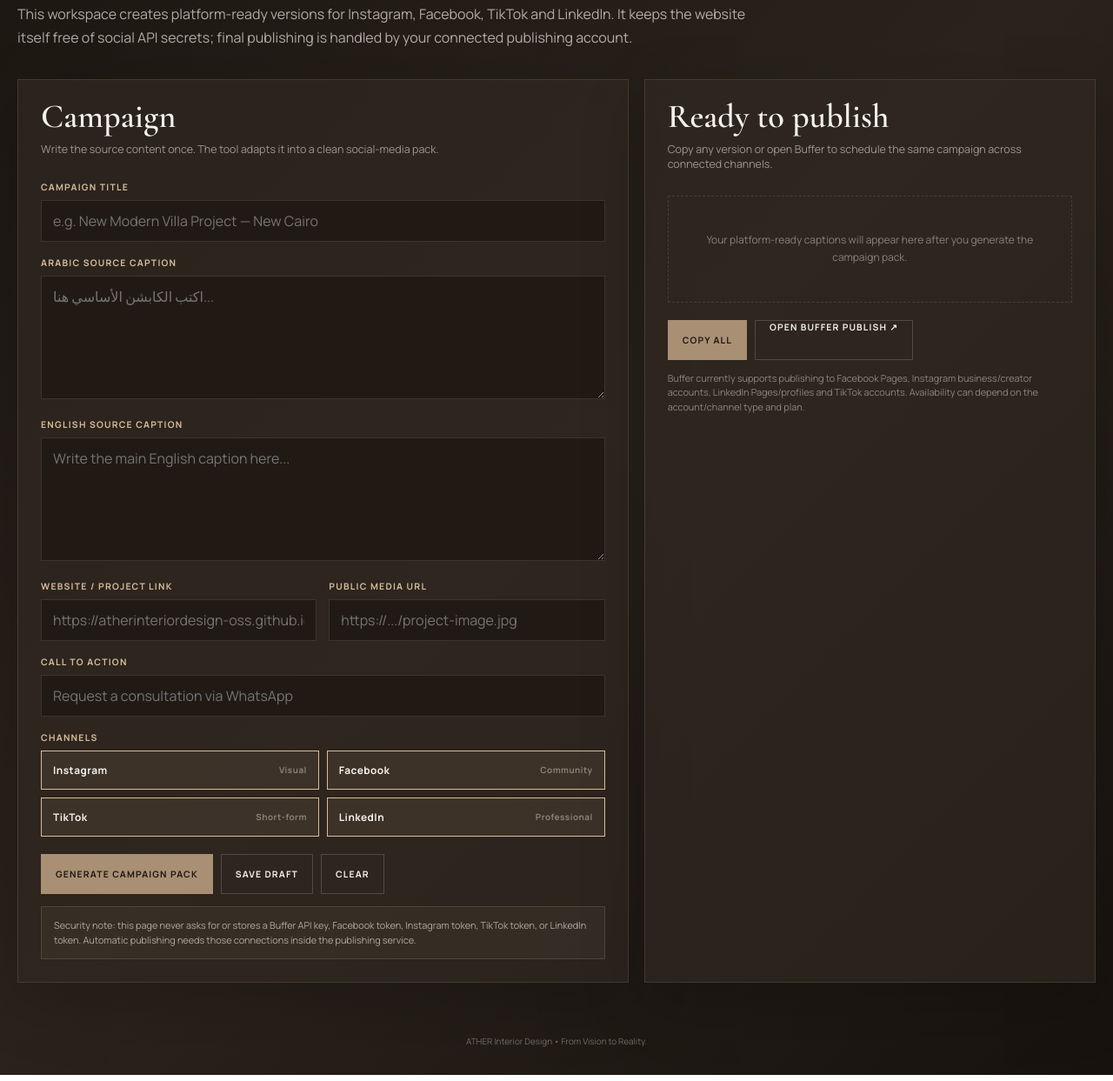
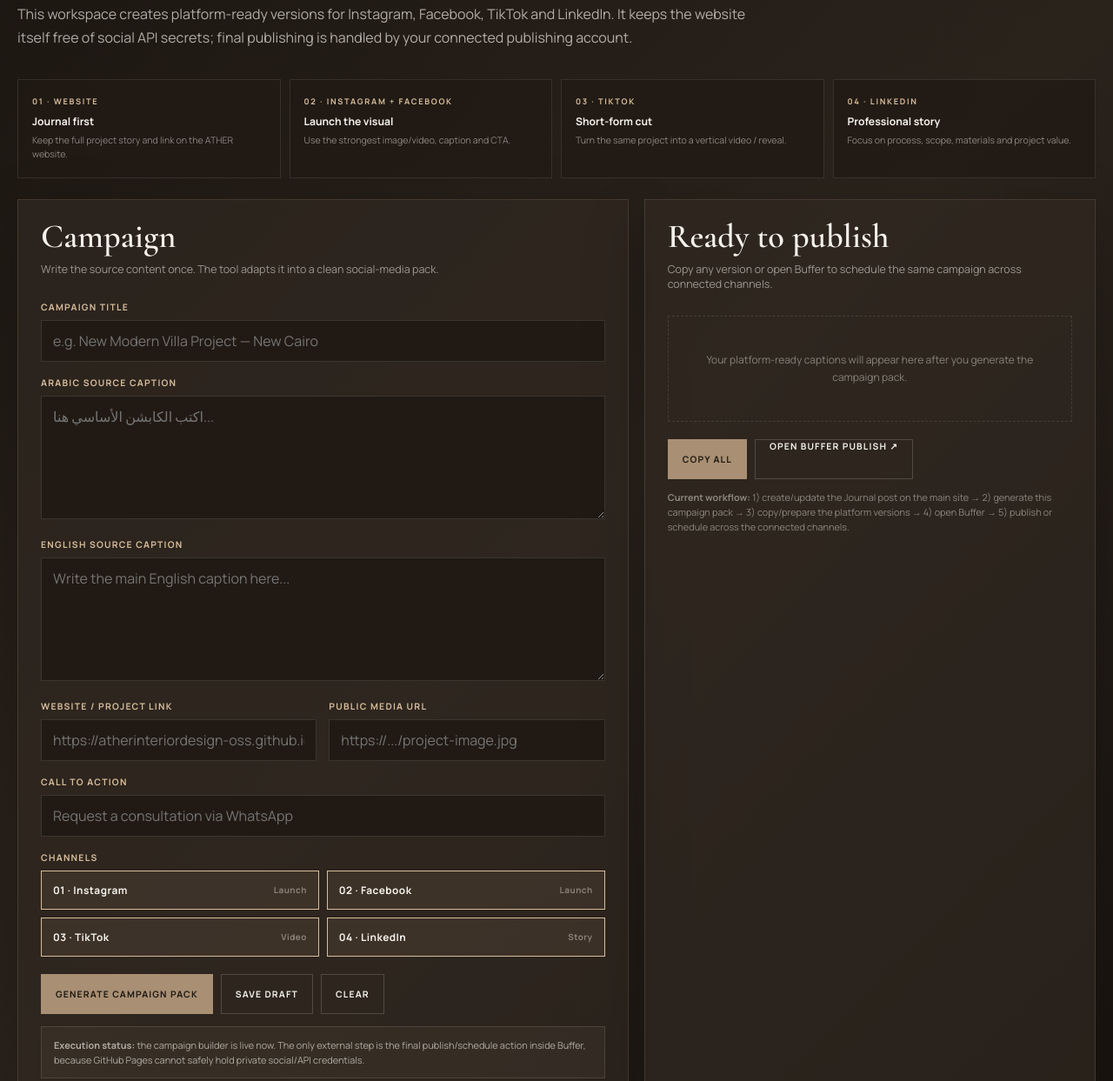
Before and after one commit to atherinteriordesign-oss/ather-website, a plain HTML site: page publisher.html in a window 1280 px wide. Shown: the part 349-1592 px from the top of the page at 87% size. Drawn offline with nearby package versions, Linux system fonts and the light colour scheme.

Commit message:
Organize ATHER publishing workflow and channel order

```diff
--- a/publisher.html
+++ b/publisher.html
@@ -34,6 +34,11 @@ a{text-decoration:none;color:inherit}
 h1,h2,h3{font-family:"Cormorant Garamond",serif;font-weight:600;line-height:.96;margin:0}
 h1{font-size:clamp(3.2rem,6vw,6.3rem);max-width:980px}
 .hero p{max-width:850px;color:rgba(244,241,235,.68);font-size:1rem;line-height:1.7;margin:20px 0 0}
+.plan{display:grid;grid-template-columns:repeat(4,1fr);gap:10px;margin:0 0 24px}
+.plan-item{position:relative;border:1px solid rgba(244,241,235,.1);background:rgba(33,26,20,.72);padding:18px 16px;min-height:112px}
+.plan-item b{display:block;color:var(--champ);font-size:.58rem;letter-spacing:.18em;text-transform:uppercase;margin-bottom:8px}
+.plan-item strong{display:block;font-size:.76rem;margin-bottom:6px}
+.plan-item span{display:block;color:rgba(244,241,235,.5);font-size:.66rem;line-height:1.5}
 .layout{display:grid;grid-template-columns:1.15fr .85fr;gap:18px;padding-bottom:60px}
 .panel{border:1px solid var(--line);background:rgba(48,40,33,.72);box-shadow:0 22px 70px rgba(0,0,0,.2)}
 .panel-head{padding:24px 26px 10px}
@@ -77,14 +82,14 @@ textarea{resize:vertical;min-height:142px}
 footer{padding:0 0 32px;color:rgba(244,241,235,.38);font-size:.62rem;text-align:center}
 .toast{position:fixed;right:18px;bottom:18px;z-index:10;padding:12px 14px;background:var(--paper);color:var(--charcoal);font-size:.68rem;font-weight:700;box-shadow:0 14px 30px rgba(0,0,0,.25);opacity:0;transform:translateY(10px);pointer-events:none;transition:.25s}
 .toast.show{opacity:1;transform:none}
-@media (max-width:900px){.layout{grid-template-columns:1fr}.row{grid-template-columns:1fr}}
+@media (max-width:900px){.layout{grid-template-columns:1fr}.row{grid-template-columns:1fr}.plan{grid-template-columns:repeat(2,1fr)}}
 @media (max-width:560px){
   .container{width:min(calc(100% - 24px),var(--max))}
   .topbar-inner{min-height:70px}.brand-mark{width:48px;height:48px}
   .buffer-link{padding:9px 11px;font-size:.58rem}
   .hero{padding:34px 0 24px}.hero p{font-size:.9rem}
   .panel-head,.panel-body{padding-left:16px;padding-right:16px}
-  .channels{grid-template-columns:1fr 1fr}
+  .channels{grid-template-columns:1fr 1fr}.plan{grid-template-columns:1fr}
 }
 </style>
 </head>
@@ -109,7 +114,14 @@ footer{padding:0 0 32px;color:rgba(244,241,235,.38);font-size:.62rem;text-align:
     <p>This workspace creates platform-ready versions for Instagram, Facebook, TikTok and LinkedIn. It keeps the website itself free of social API secrets; final publishing is handled by your connected publishing account.</p>
   </section>
 
-  <section class="layout">
+  <section class="plan" aria-label="Recommended publishing order">
+  <div class="plan-item"><b>01 · Website</b><strong>Journal first</strong><span>Keep the full project story and link on the ATHER website.</span></div>
+  <div class="plan-item"><b>02 · Instagram + Facebook</b><strong>Launch the visual</strong><span>Use the strongest image/video, caption and CTA.</span></div>
+  <div class="plan-item"><b>03 · TikTok</b><strong>Short-form cut</strong><span>Turn the same project into a vertical video / reveal.</span></div>
+  <div class="plan-item"><b>04 · LinkedIn</b><strong>Professional story</strong><span>Focus on process, scope, materials and project value.</span></div>
+</section>
+
+<section class="layout">
     <div class="panel">
       <div class="panel-head">
         <h2>Campaign</h2>
@@ -145,10 +157,10 @@ footer{padding:0 0 32px;color:rgba(244,241,235,.38);font-size:.62rem;text-align:
         <div class="field">
           <label>Channels</label>
           <div class="channels">
-            <div class="channel"><input id="instagram" type="checkbox" checked><label for="instagram"><span>Instagram</span><span>Visual</span></label></div>
-            <div class="channel"><input id="facebook" type="checkbox" checked><label for="facebook"><span>Facebook</span><span>Community</span></label></div>
-            <div class="channel"><input id="tiktok" type="checkbox" checked><label for="tiktok"><span>TikTok</span><span>Short-form</span></label></div>
-            <div class="channel"><input id="linkedin" type="checkbox" checked><label for="linkedin"><span>LinkedIn</span><span>Professional</span></label></div>
+            <div class="channel"><input id="instagram" type="checkbox" checked><label for="instagram"><span>01 · Instagram</span><span>Launch</span></label></div>
+            <div class="channel"><input id="facebook" type="checkbox" checked><label for="facebook"><span>02 · Facebook</span><span>Launch</span></label></div>
+            <div class="channel"><input id="tiktok" type="checkbox" checked><label for="tiktok"><span>03 · TikTok</span><span>Video</span></label></div>
+            <div class="channel"><input id="linkedin" type="checkbox" checked><label for="linkedin"><span>04 · LinkedIn</span><span>Story</span></label></div>
           </div>
         </div>
         <div class="actions">
@@ -156,7 +168,7 @@ footer{padding:0 0 32px;color:rgba(244,241,235,.38);font-size:.62rem;text-align:
           <button class="btn secondary" id="save">Save draft</button>
           <button class="btn secondary" id="clear">Clear</button>
         </div>
-        <div class="status">Security note: this page never asks for or stores a Buffer API key, Facebook token, Instagram token, TikTok token, or LinkedIn token. Automatic publishing needs those connections inside the publishing service.</div>
+        <div class="status"><strong>Execution status:</strong> the campaign builder is live now. The only external step is the final publish/schedule action inside Buffer, because GitHub Pages cannot safely hold private social/API credentials.</div>
       </div>
     </div>
 
@@ -173,7 +185,7 @@ footer{padding:0 0 32px;color:rgba(244,241,235,.38);font-size:.62rem;text-align:
           <button class="btn primary" id="copyAll">Copy all</button>
           <a class="btn secondary" href="https://publish.buffer.com/" target="_blank" rel="noopener">Open Buffer Publish ↗</a>
         </div>
-        <div class="note">Buffer currently supports publishing to Facebook Pages, Instagram business/creator accounts, LinkedIn Pages/profiles and TikTok accounts. Availability can depend on the account/channel type and plan.</div>
+        <div class="note"><strong>Current workflow:</strong> 1) create/update the Journal post on the main site → 2) generate this campaign pack → 3) copy/prepare the platform versions → 4) open Buffer → 5) publish or schedule across the connected channels.</div>
       </div>
     </div>
   </section>
```
